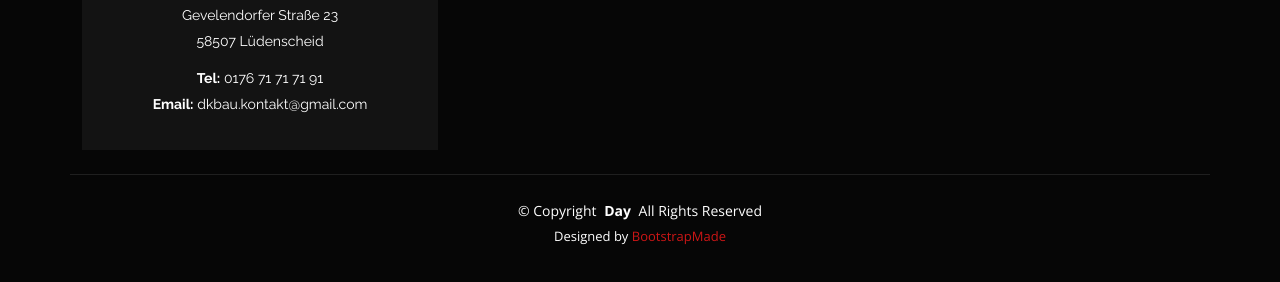
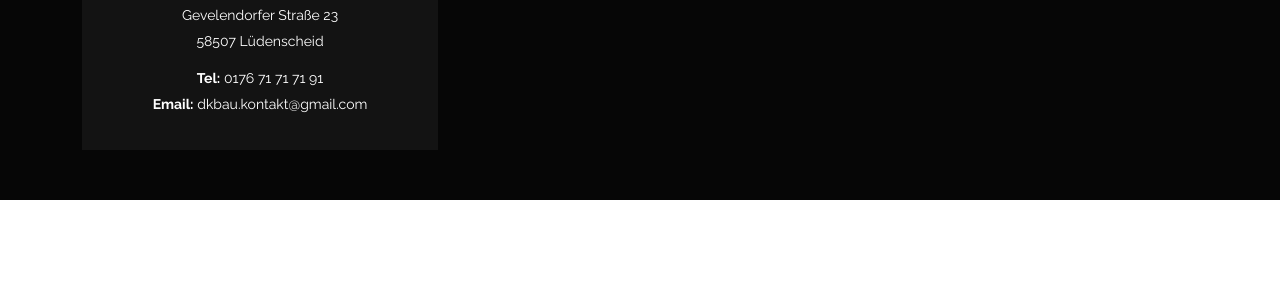
Before and after one commit to Siephi/dk-bau, a plain HTML site: page index.html in a window 1280 px wide. Shown: the part 8939-9221 px from the top of the page. After the commit the page ends 9139 px from the top, so only its background shows below. Drawn offline with nearby package versions, Linux system fonts and the light colour scheme.

Commit message:
remove cpr

```diff
--- a/index.html
+++ b/index.html
@@ -1093,20 +1093,6 @@
           </div>
         </div>
       </div>
-
-      <div class="container copyright text-center mt-4">
-        <p>
-          © <span>Copyright</span> <strong class="px-1 sitename">Day</strong>
-          <span>All Rights Reserved</span>
-        </p>
-        <div class="credits">
-          <!-- All the links in the footer should remain intact. -->
-          <!-- You can delete the links only if you've purchased the pro version. -->
-          <!-- Licensing information: https://bootstrapmade.com/license/ -->
-          <!-- Purchase the pro version with working PHP/AJAX contact form: [buy-url] -->
-          Designed by <a href="https://bootstrapmade.com/">BootstrapMade</a>
-        </div>
-      </div>
     </footer>
 
     <!-- Scroll Top -->
```
